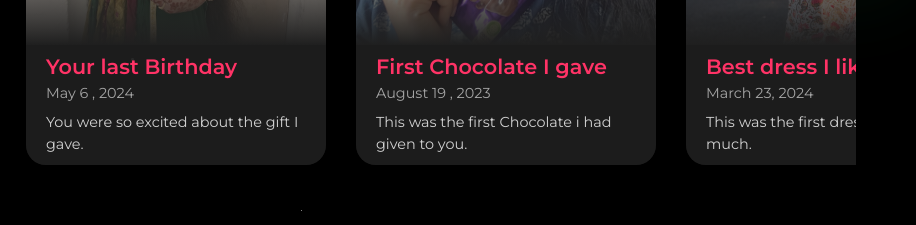
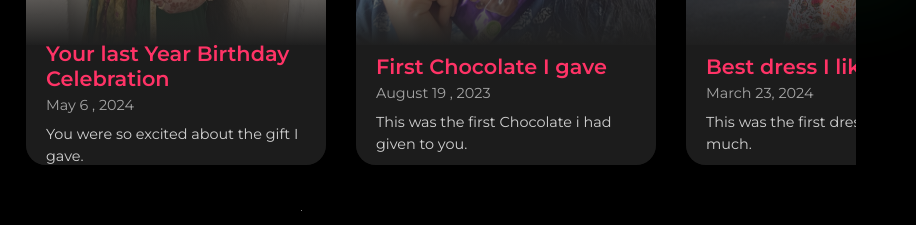
Before and after one commit to Navi14-dev/BDAY, a plain HTML site: page specialmessages.html in a window 1280 px wide. Shown: the part 1913-2138 px from the top of the page, 364-1280 px from the left. Drawn offline with Linux system fonts and the light colour scheme.

Commit message:
Update specialmessages.html

```diff
--- a/specialmessages.html
+++ b/specialmessages.html
@@ -738,7 +738,7 @@
                             <img src="lastbday.jpg" alt="Birthday Party">
                         </div>
                         <div class="memory-content">
-                            <h3 class="memory-title">Your last Birthday</h3>
+                            <h3 class="memory-title">Your last Year Birthday Celebration</h3>
                             <p class="memory-date">May 6 , 2024</p>
                             <p class="memory-description">You were so excited about the gift I gave.</p>
                         </div>
```
